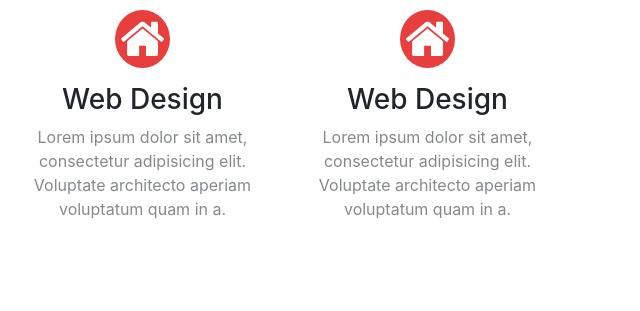
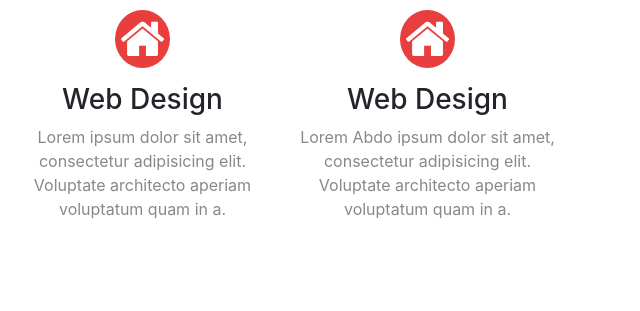
Before and after one commit to AbdooRamadan/BootStrap4, a plain HTML site: page index.html in a window 1280 px wide. Shown: the part 860-1171 px from the top of the page, 640-1280 px from the left. Drawn offline with Linux system fonts and the light colour scheme.

Commit message:
i have add my name in section features because i trying to learning

```diff
--- a/index.html
+++ b/index.html
@@ -118,7 +118,7 @@
                 <div class="col-sm-6 col-md-3">
                     <i class="fa fa-home fa-3x rounded-circle"></i>
                     <h3>Web Design</h3>
-                    <p>Lorem ipsum dolor sit amet, consectetur adipisicing elit. Voluptate architecto aperiam voluptatum quam in a.</p>
+                    <p>Lorem Abdo ipsum dolor sit amet, consectetur adipisicing elit. Voluptate architecto aperiam voluptatum quam in a.</p>
                 </div>
             </div>
         </div>
```
